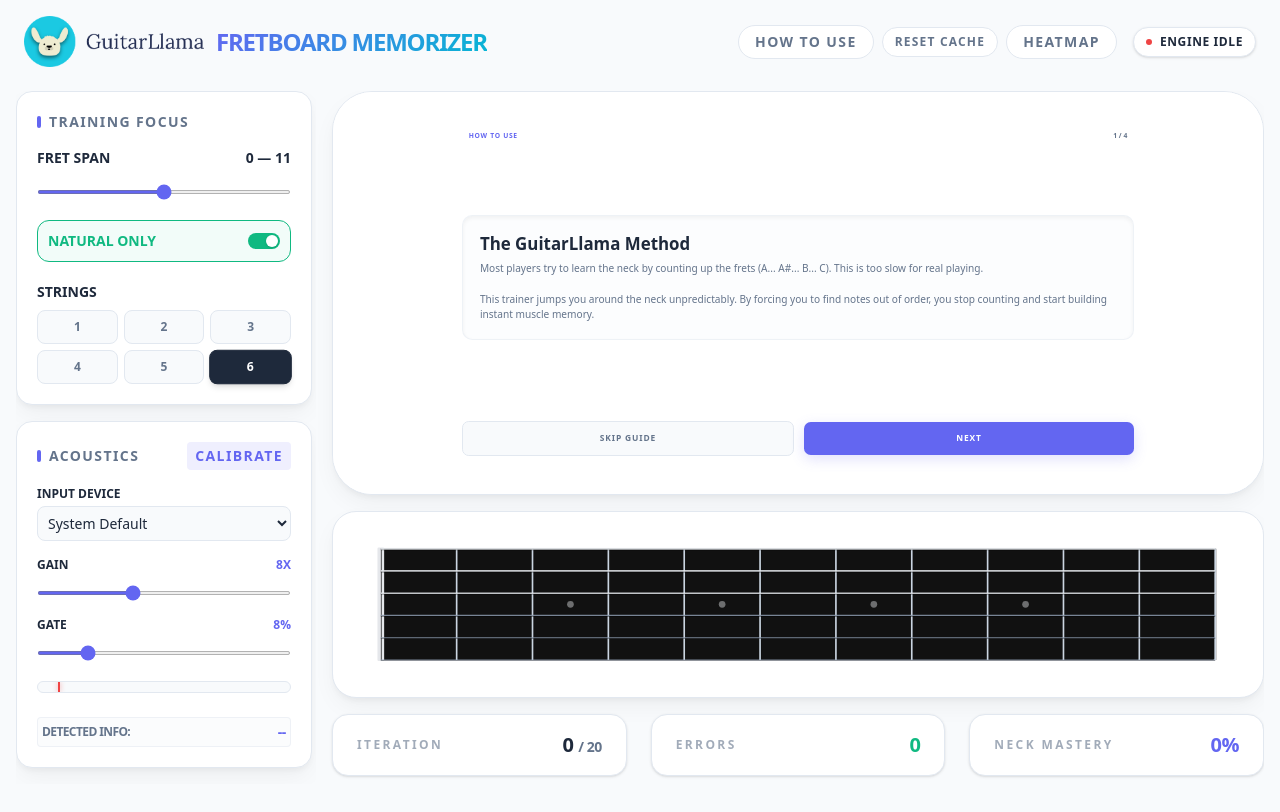
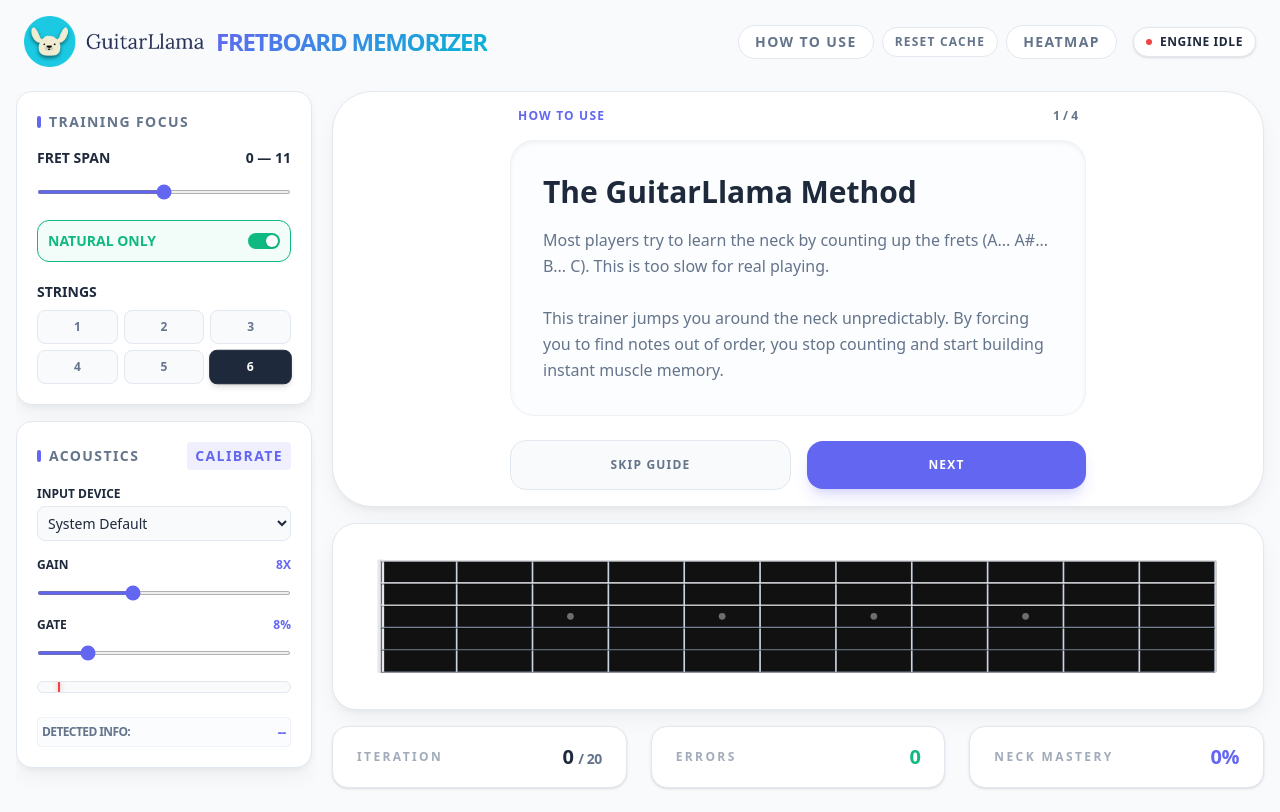
Before and after one commit to GuitarLlama-Fretboard-Memorizer/GuitarLlama-Fretboard-Memorizer.github.io, a Next.js app: page / in a window 1280 px wide. Built offline with nearby package versions, Linux system fonts and the light colour scheme.

Commit message:
style: remove inflexible h-screen constraints, fix mobile flex collapse, and revert Guide overlay to standard tailwind styling allowing natural browser zoom

```diff
--- a/src/app/page.tsx
+++ b/src/app/page.tsx
@@ -381,7 +381,7 @@
   if (!isLoaded) return <div className="h-screen bg-pro-bg flex items-center justify-center font-sans"><div className="text-pro-muted font-black animate-pulse uppercase tracking-[0.3em]">Neural Engine Loading...</div></div>;
 
   return (
-    <div className="min-h-[100dvh] lg:h-screen bg-pro-bg text-pro-text flex flex-col p-2 md:p-4 overflow-x-hidden font-sans">
+    <div className="min-h-[100dvh] bg-pro-bg text-pro-text flex flex-col p-2 md:p-4 overflow-x-hidden font-sans">
       <header className="flex flex-col md:flex-row justify-between items-center mb-6 px-2 gap-4 md:gap-0">
         <div className="flex items-center justify-between w-full md:w-auto gap-3 select-none pointer-events-none">
           <Image src="/logo.png" alt="Guitar Llama Logo" width={180} height={40} className="object-contain flex-shrink-0" />
@@ -434,7 +434,7 @@
         </p>
       </div>
 
-      <main className="flex-1 flex flex-col md:grid md:grid-cols-12 gap-4 min-h-0 md:overflow-hidden">
+      <main className="flex-1 flex flex-col md:grid md:grid-cols-12 gap-4 min-h-0">
         <div className="order-2 md:order-1 md:col-span-4 lg:col-span-3 flex flex-col gap-4 min-h-0 md:overflow-y-auto pr-1 custom-scrollbar">
           <section className="bg-pro-card p-5 rounded-2xl border border-pro-border shadow-pro">
             <h2 className="text-sm font-black text-pro-muted uppercase tracking-widest mb-4 flex items-center gap-2"><span className="w-1 h-3 bg-pro-accent rounded-full"></span>Training Focus</h2>
@@ -498,31 +498,28 @@
           </section>
         </div>
 
-        <div className="order-1 md:order-2 md:col-span-8 lg:col-span-9 flex flex-col gap-2 md:gap-4 min-h-0">
-          <div className={`flex-1 relative flex flex-col items-center justify-center p-4 landscape:p-2 lg:p-6 rounded-3xl lg:rounded-[2.5rem] border border-pro-border shadow-pro transition-colors duration-75 overflow-y-auto custom-scrollbar ${calibrationState !== 'idle' ? 'bg-primary/5 border-primary' : feedback.type === 'success' ? 'bg-success/[0.04]' : feedback.type === 'error' ? 'bg-danger/[0.04]' : 'bg-pro-card'}`}>
+        <div className="order-1 md:order-2 md:col-span-8 lg:col-span-9 flex flex-col gap-2 md:gap-4 min-h-[50vh] md:min-h-0">
+          <div className={`flex-1 relative flex flex-col items-center justify-center p-4 landscape:p-2 lg:p-6 rounded-3xl lg:rounded-[2.5rem] border border-pro-border shadow-pro transition-colors duration-75 overflow-hidden ${calibrationState !== 'idle' ? 'bg-primary/5 border-primary' : feedback.type === 'success' ? 'bg-success/[0.04]' : feedback.type === 'error' ? 'bg-danger/[0.04]' : 'bg-pro-card'}`}>
 
             {showGuide ? (
-              <div
-                className="absolute inset-0 z-50 flex flex-col items-center justify-center bg-pro-card p-[4cqmin] overflow-hidden animate-in fade-in zoom-in duration-300"
-                style={{ containerType: 'size' }}
-              >
-                <div className="w-full h-full flex flex-col justify-center max-w-2xl mx-auto py-[2cqmin]">
-                  <div className="flex justify-between w-full mb-[2cqmin] px-[2cqmin]">
-                    <div className="text-pro-accent font-black uppercase tracking-widest text-[2cqmin]">HOW TO USE</div>
-                    <div className="text-pro-muted font-bold text-[2cqmin]">{guideSlide + 1} / {guideContent.length}</div>
+              <div className="w-full h-full flex flex-col items-center justify-center animate-in fade-in zoom-in duration-300">
+                <div className="w-full flex flex-col justify-center items-center max-w-xl mx-auto py-2">
+                  <div className="flex justify-between w-full mb-4 px-2">
+                    <div className="text-pro-accent font-black uppercase tracking-widest text-[10px] md:text-xs">HOW TO USE</div>
+                    <div className="text-pro-muted font-bold text-[10px] md:text-xs">{guideSlide + 1} / {guideContent.length}</div>
                   </div>
 
-                  <div className="w-full bg-pro-bg/40 p-[5cqmin] rounded-[3cqmin] border border-pro-border/50 text-left flex flex-col gap-[2cqmin] shadow-inner mt-auto mb-auto">
-                    <h2 className="font-black text-pro-text text-[5cqmin] leading-tight">{guideContent[guideSlide].title}</h2>
-                    <div className="text-pro-muted whitespace-pre-wrap text-[3cqmin] leading-[4.5cqmin]">
+                  <div className="w-full bg-pro-bg/40 p-6 md:p-8 rounded-3xl border border-pro-border/50 text-left flex flex-col gap-4 shadow-inner">
+                    <h2 className="font-black text-pro-text text-2xl md:text-3xl leading-tight">{guideContent[guideSlide].title}</h2>
+                    <div className="text-pro-muted whitespace-pre-wrap text-sm md:text-base leading-relaxed">
                       {guideContent[guideSlide].content}
                     </div>
                   </div>
 
-                  <div className="flex justify-between items-center w-full mt-[4cqmin] gap-[3cqmin]">
+                  <div className="flex justify-between items-center w-full mt-6 gap-4">
                     <button
                       onClick={() => guideSlide > 0 ? setGuideSlide(s => s - 1) : closeGuide()}
-                      className="flex-1 py-[3cqmin] rounded-[2cqmin] bg-pro-bg border border-pro-border text-pro-muted font-black uppercase text-[2.5cqmin] tracking-widest transition-all hover:border-pro-muted hover:bg-pro-card cursor-pointer"
+                      className="flex-1 py-3 md:py-4 rounded-2xl bg-pro-bg border border-pro-border text-pro-muted font-black uppercase text-[10px] md:text-xs tracking-widest transition-all hover:border-pro-muted hover:bg-pro-card cursor-pointer"
                     >
                       {guideSlide > 0 ? 'Previous' : 'Skip Guide'}
                     </button>
@@ -535,7 +532,7 @@
                           startCalibration();
                         }
                       }}
-                      className="flex-1 py-[3cqmin] rounded-[2cqmin] bg-pro-accent text-white font-black uppercase text-[2.5cqmin] tracking-widest shadow-[0_4px_14px_rgba(99,102,241,0.2)] transition-all hover:scale-[1.02] cursor-pointer"
+                      className="flex-1 py-3 md:py-4 rounded-2xl bg-pro-accent text-white font-black uppercase text-[10px] md:text-xs tracking-widest shadow-lg shadow-pro-accent/20 transition-all hover:scale-[1.02] cursor-pointer"
                     >
                       {guideSlide < guideContent.length - 1 ? 'Next' : 'Calibrate'}
                     </button>
@@ -579,7 +576,7 @@
               </div>
             ) : (
               <div className="flex-1 w-full flex flex-col items-center justify-center min-h-0">
-                <div className="absolute top-1/2 left-1/2 -translate-x-1/2 -translate-y-1/2 text-[clamp(6rem,30vh,20rem)] font-black opacity-[0.015] select-none pointer-events-none transition-all leading-none">{currentPrompt?.noteName || '??'}</div>
+                <div className="absolute top-1/2 left-1/2 -translate-x-1/2 -translate-y-1/2 text-[clamp(8rem,25vw,18rem)] font-black opacity-[0.015] select-none pointer-events-none transition-all leading-none">{currentPrompt?.noteName || '??'}</div>
 
                 <div className={`mt-auto mb-2 lg:mb-4 px-4 lg:px-5 py-1.5 rounded-full text-[10px] lg:text-xs font-black uppercase tracking-[0.25em] transition-all border shadow-sm flex items-center gap-2 ${feedback.type === 'success' ? 'bg-success border-success text-white' : feedback.type === 'error' ? 'bg-danger border-danger text-white' : 'bg-pro-bg border-pro-border text-pro-muted'}`}>
                   {(!feedback.type && tuner.isRunning) && (
@@ -598,7 +595,7 @@
 
                 <div className={`text-pro-muted text-[10px] lg:text-sm font-black uppercase tracking-[0.3em] opacity-50 text-center ${isRoundComplete ? 'mb-2' : 'mb-1'}`}>{isRoundComplete ? "Round Complete" : currentPrompt ? `Location: String ${currentPrompt.string} — Fret ${currentPrompt.fret}` : "Ready to Begin"}</div>
 
-                <div className={`text-[clamp(4rem,20vh,12rem)] font-black tracking-tighter leading-none transform drop-shadow-sm ${isRoundComplete ? 'py-4 lg:py-6' : ''} ${feedback.type === 'success' ? 'scale-105 text-success transition-transform duration-150' : feedback.type === 'error' ? 'shake text-danger' : 'text-pro-text'}`}>{isRoundComplete ? "🏆" : currentPrompt ? currentPrompt.noteName : "--"}</div>
+                <div className={`text-[clamp(5rem,15vw,10rem)] font-black tracking-tighter leading-none transform drop-shadow-sm ${isRoundComplete ? 'py-4 lg:py-6' : ''} ${feedback.type === 'success' ? 'scale-105 text-success transition-transform duration-150' : feedback.type === 'error' ? 'shake text-danger' : 'text-pro-text'}`}>{isRoundComplete ? "🏆" : currentPrompt ? currentPrompt.noteName : "--"}</div>
 
                 <div className="mt-auto mb-auto w-full max-w-[320px]">
                   {tuner.isRunning && currentPrompt && !isRoundComplete ? (
```
